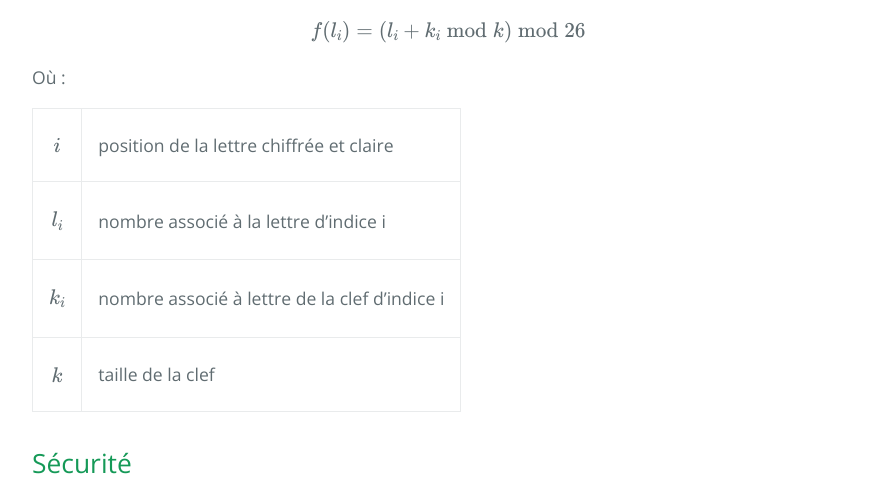
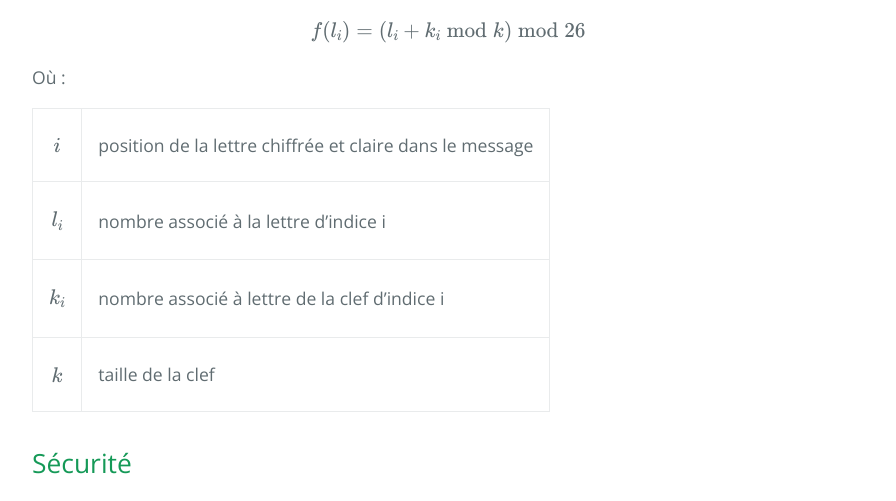
Before and after one commit to SamuelGallay/CryptoTPE, a Jekyll site: the page built from pages/2_TempsModernes/2_vigenere.md, in a window 1280 px wide and 900 px high, scrolled down 2338 px. Shown: the part 127-628 px from the top of the window, without its empty margins (192-1088 px from the left). Built offline with Jekyll 4.4.1, drawn with Linux system fonts in a browser that asks for light colours; our own code applies the rules of GitHub Pages for plain Markdown files; formulas are drawn with MathJax 3.

Commit message:
Update 2_vigenere.md

```diff
--- a/pages/2_TempsModernes/2_vigenere.md
+++ b/pages/2_TempsModernes/2_vigenere.md
@@ -36,7 +36,7 @@ $$ f(l_{i}) = (l_{i} + k_{i} \bmod k) \bmod 26 $$
 
 Où :
 
-| \$$ i $$ | position de la lettre chiffrée et claire |
+| \$$ i $$ | position de la lettre chiffrée et claire dans le message|
 | \$$ l_{i} $$ | nombre associé à la lettre d'indice i |
 | \$$ k_{i} $$  |  nombre associé à lettre de la clef d’indice i |
 | \$$ k $$ | taille de la clef |
```
